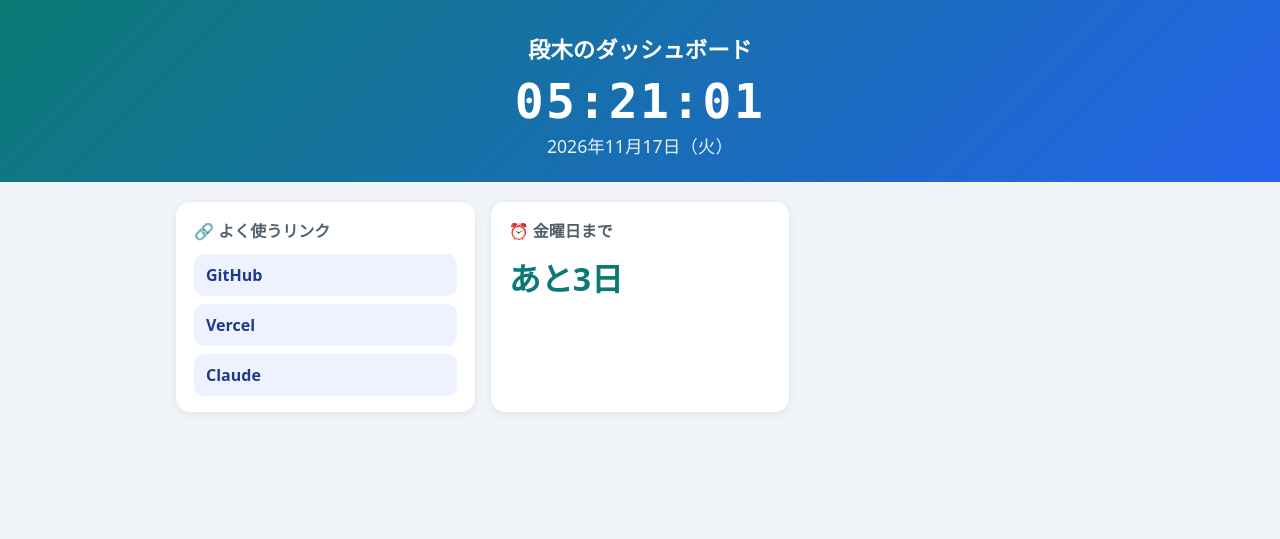
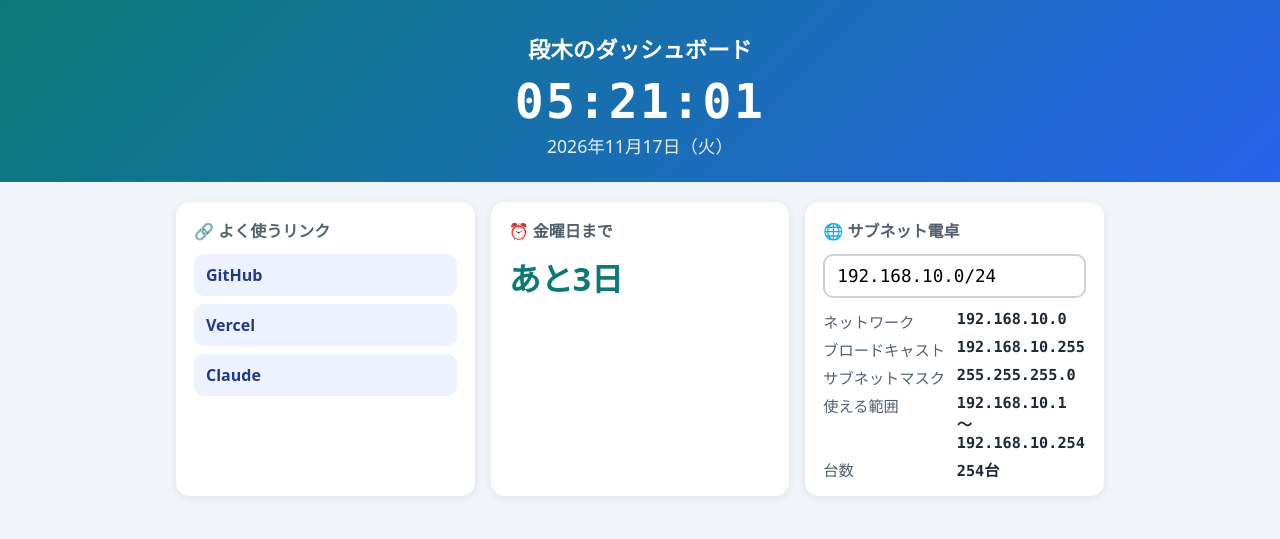
Before and after one commit to dan-yuta/dashboard, a plain HTML site: page index.html in a window 1280 px wide. Drawn offline with Linux system fonts and the light colour scheme.

Commit message:
サブネット電卓のカードを足す

```diff
--- a/index.html
+++ b/index.html
@@ -27,6 +27,13 @@
       <h2 class="card-title">⏰ 金曜日まで</h2>
       <p class="big" id="friday">あと-日</p>
     </section>
+
+    <section class="card">
+      <h2 class="card-title">🌐 サブネット電卓</h2>
+      <input class="subnet-input" id="subnet-input" value="192.168.10.0/24"
+             inputmode="decimal" autocomplete="off" aria-label="IP アドレス / プレフィックス">
+      <dl class="subnet-result" id="subnet-result"></dl>
+    </section>
   </main>
 
   <script src="script.js"></script>
--- a/script.js
+++ b/script.js
@@ -33,3 +33,91 @@ function updateFriday() {
 }
 
 updateFriday();
+
+// サブネット電卓
+// 「192.168.10.0/24」の形を読み、ネットワーク・ブロードキャスト・使える範囲・台数を出す
+function ipToNumber(text) {
+  const parts = text.split(".");
+  if (parts.length !== 4) return null;
+  let n = 0;
+  for (const part of parts) {
+    if (!/^\d{1,3}$/.test(part)) return null;
+    const v = Number(part);
+    if (v > 255) return null;
+    n = n * 256 + v;
+  }
+  return n;
+}
+
+function numberToIp(n) {
+  return [n >>> 24, (n >>> 16) & 255, (n >>> 8) & 255, n & 255].join(".");
+}
+
+function calcSubnet(text) {
+  const m = text.trim().match(/^([\d.]+)\s*\/\s*(\d{1,2})$/);
+  if (!m) return null;
+  const ip = ipToNumber(m[1]);
+  const prefix = Number(m[2]);
+  if (ip === null || prefix > 32) return null;
+
+  const mask = prefix === 0 ? 0 : (0xffffffff << (32 - prefix)) >>> 0;
+  const network = (ip & mask) >>> 0;
+  const broadcast = (network | (~mask >>> 0)) >>> 0;
+
+  let first, last, hosts;
+  if (prefix === 32) {
+    // その IP だけ
+    first = network;
+    last = network;
+    hosts = 1;
+  } else if (prefix === 31) {
+    // 2台をつなぐ線（RFC 3021）
+    first = network;
+    last = broadcast;
+    hosts = 2;
+  } else {
+    first = network + 1;
+    last = broadcast - 1;
+    hosts = 2 ** (32 - prefix) - 2;
+  }
+
+  return {
+    network: numberToIp(network),
+    broadcast: numberToIp(broadcast),
+    mask: numberToIp(mask),
+    range: `${numberToIp(first)} 〜 ${numberToIp(last)}`,
+    hosts: `${hosts.toLocaleString("ja-JP")}台`,
+  };
+}
+
+function updateSubnet() {
+  const result = calcSubnet(document.getElementById("subnet-input").value);
+  const box = document.getElementById("subnet-result");
+  box.replaceChildren();
+
+  if (!result) {
+    const p = document.createElement("dd");
+    p.className = "subnet-error";
+    p.textContent = "192.168.10.0/24 の形で入れてください";
+    box.append(p);
+    return;
+  }
+
+  const rows = [
+    ["ネットワーク", result.network],
+    ["ブロードキャスト", result.broadcast],
+    ["サブネットマスク", result.mask],
+    ["使える範囲", result.range],
+    ["台数", result.hosts],
+  ];
+  for (const [label, value] of rows) {
+    const dt = document.createElement("dt");
+    dt.textContent = label;
+    const dd = document.createElement("dd");
+    dd.textContent = value;
+    box.append(dt, dd);
+  }
+}
+
+document.getElementById("subnet-input").addEventListener("input", updateSubnet);
+updateSubnet();
--- a/style.css
+++ b/style.css
@@ -90,6 +90,44 @@ body {
   color: #0b7a75;
 }
 
+/* サブネット電卓 */
+.subnet-input {
+  width: 100%;
+  padding: 10px 12px;
+  border: 2px solid #cbd2d9;
+  border-radius: 10px;
+  font-family: Consolas, "Cascadia Mono", monospace;
+  font-size: 1.1rem;
+}
+
+.subnet-input:focus {
+  outline: none;
+  border-color: #2563eb;
+}
+
+.subnet-result {
+  display: grid;
+  grid-template-columns: auto 1fr;
+  gap: 6px 12px;
+  margin: 12px 0 0;
+  font-size: 0.95rem;
+}
+
+.subnet-result dt {
+  color: #52606d;
+}
+
+.subnet-result dd {
+  margin: 0;
+  font-family: Consolas, "Cascadia Mono", monospace;
+  font-weight: 700;
+}
+
+.subnet-error {
+  grid-column: 1 / -1;
+  color: #b91c1c;
+}
+
 /* スマホ */
 @media (max-width: 480px) {
   .clock {
```
